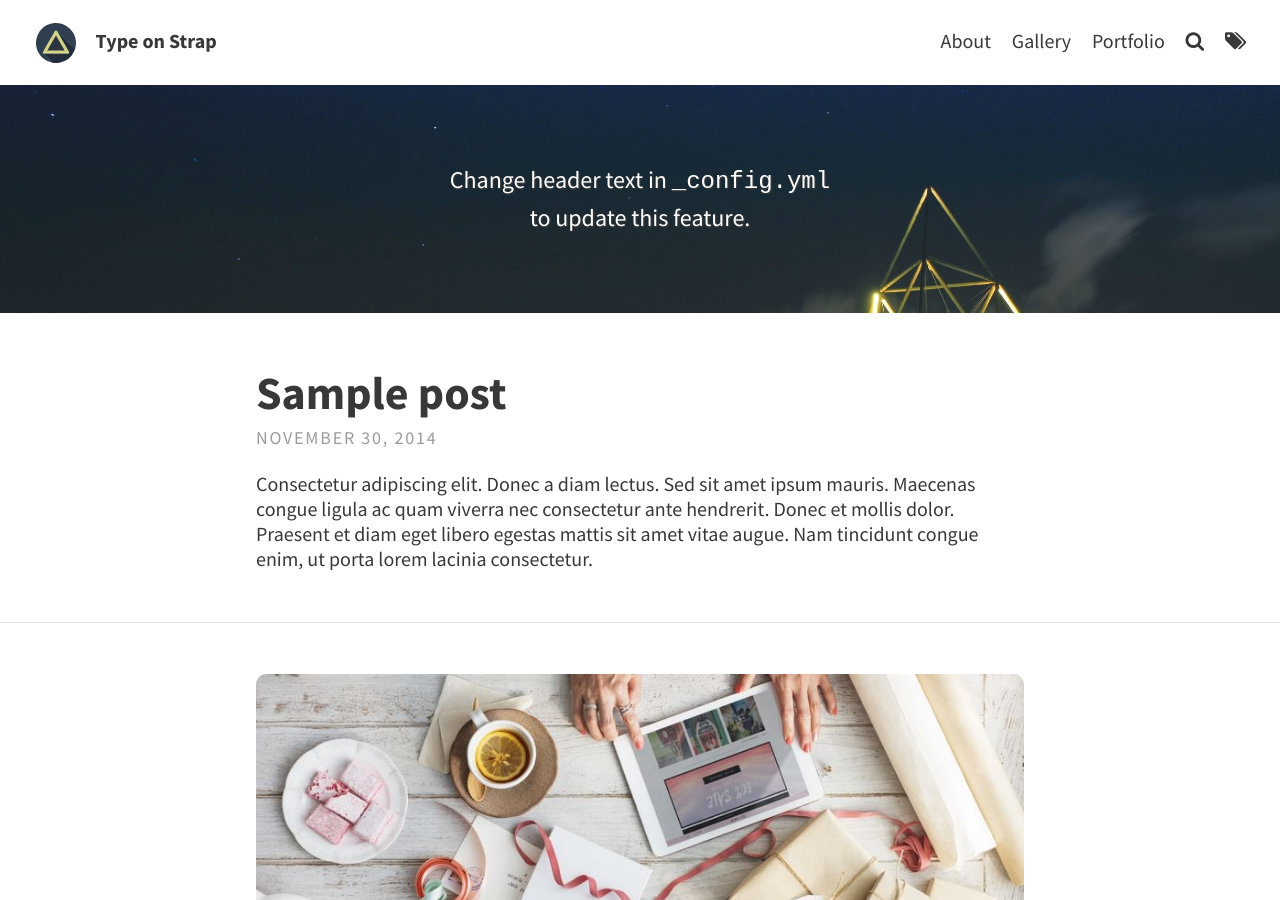
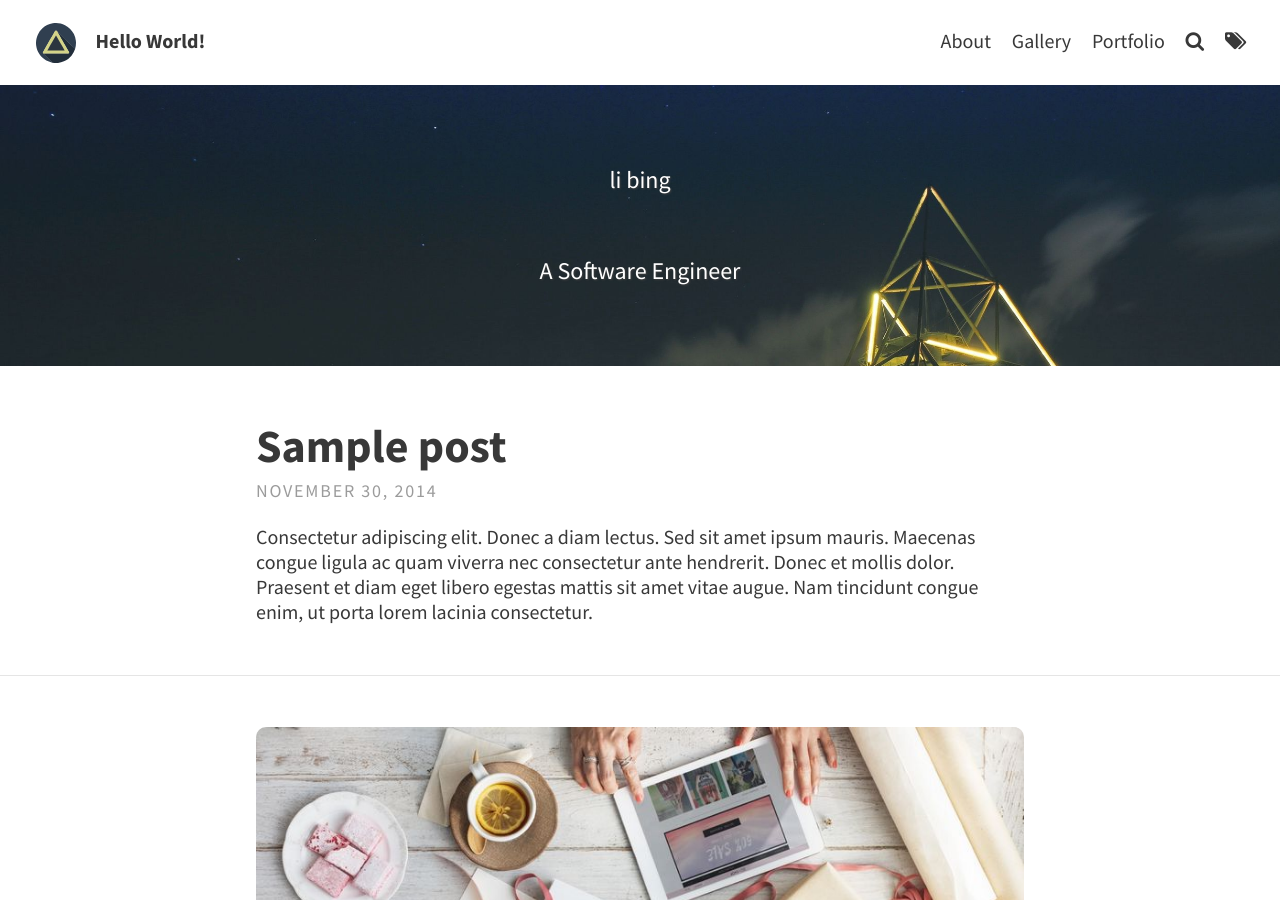
Before and after one commit to waxdsf/waxdsf.github.io, a Jekyll site: the page built from index.html, in a window 1280 px wide and 900 px high. Built offline with Jekyll 4.4.1, drawn with Linux system fonts in a browser that asks for light colours; the list of posts is cut into pages by our own code.

Commit message:
Update _config.yml

```diff
--- a/_config.yml
+++ b/_config.yml
@@ -8,14 +8,14 @@ description: "A website with blog posts and pages" # used by search engines
 # THEME-SPECIFIC CONFIGURATION
 theme_settings:
   # Meta
-  title: Type on Strap # blog's title
+  title: Hello World! # blog's title
   avatar: assets/img/triangle.svg
   favicon: assets/favicon.ico
   gravatar: # Email MD5 hash
 
   # Header and footer text
   header_text: > #two or three lines to describe your site
-     <p>Change header text in <code>_config.yml</code> <br> to update this feature.</p>
+     <p>li bing</p><br/><p>A Software Engineer</p>
   header_text_feature_image: assets/img/pexels/triangular.jpeg
   footer_text: >
    Powered by <a href="https://jekyllrb.com/">Jekyll</a> with <a href="https://github.com/sylhare/Type-on-Strap">Type on Strap</a>
```
